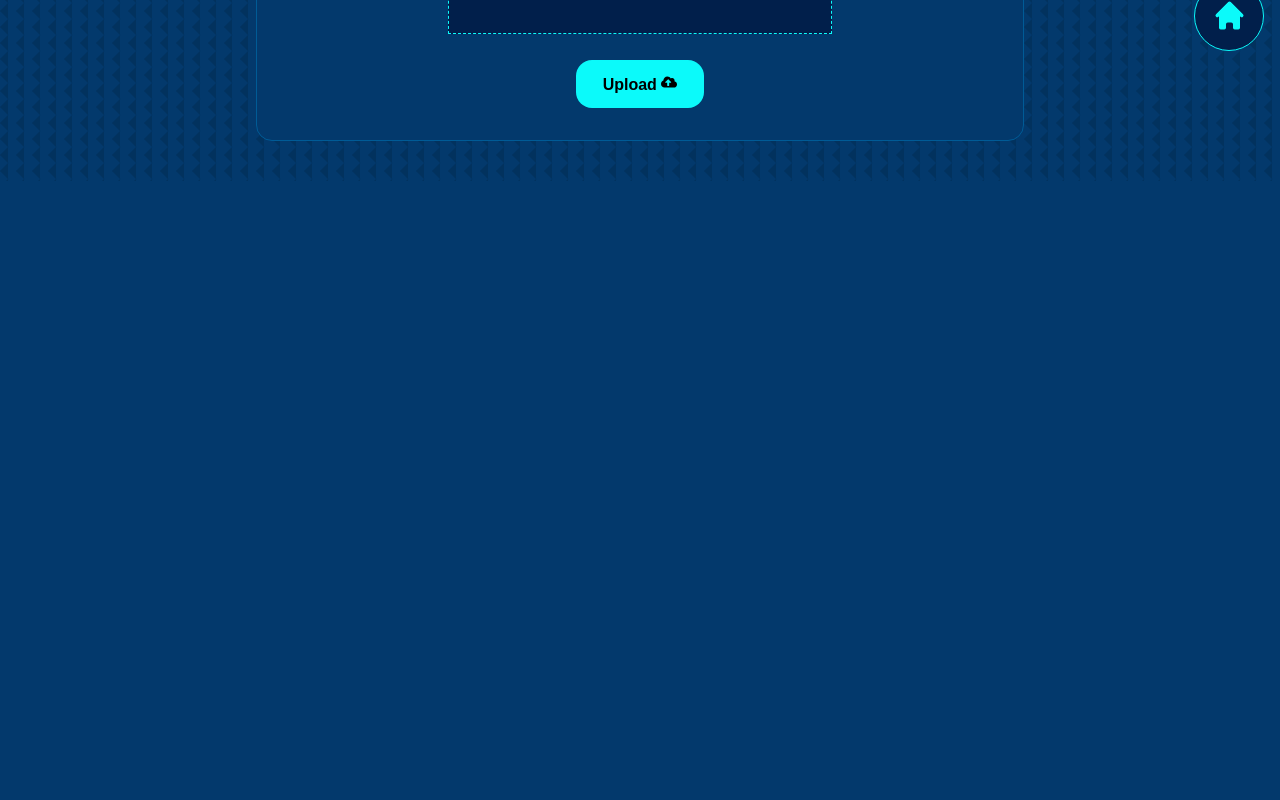
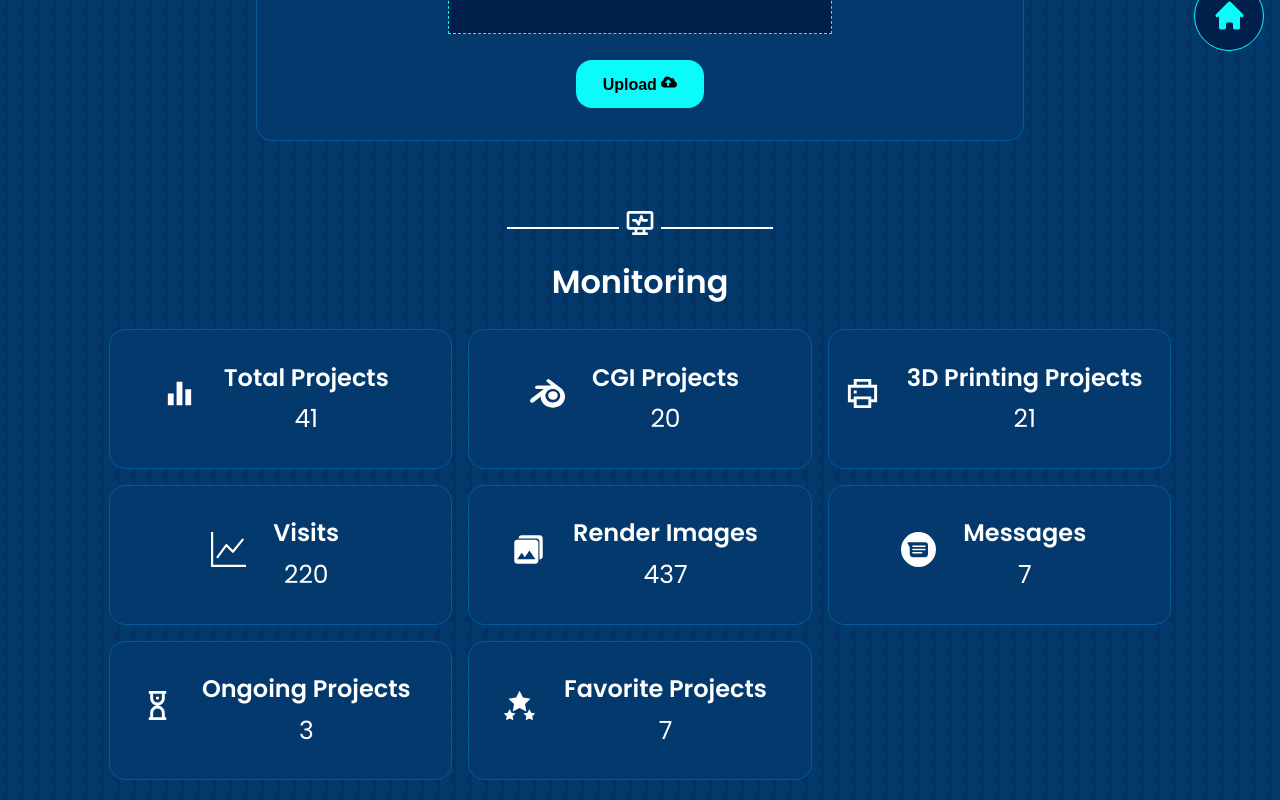
Before and after one commit to masterchief-00/portfolio-3d-artwork, a React (Create React App) app: page /admin in a window 1280 px wide. Shown: the part 733-1533 px from the top of the page. Before the commit the page ends 914 px from the top, so only its background shows below. Built offline with nearby package versions, Linux system fonts and the light colour scheme.

Commit message:
added monitor component

```diff
--- a/src/components/AdminHeader.js
+++ b/src/components/AdminHeader.js
@@ -23,7 +23,7 @@ const AdminHeader = () => {
             </a>
           </Item>
           <Item>
-            <a href="#">
+            <a href="#monitoring">
               <label>Monitor </label>
               <TbHeartRateMonitor />
             </a>
--- /dev/null
+++ b/src/components/Monitor.js
@@ -0,0 +1,206 @@
+import React from "react";
+import styled from "styled-components";
+import { MdOutlineEqualizer } from "react-icons/md";
+import { SiBlender,SiGooglemessages } from "react-icons/si";
+import { CgPrinter,CgSandClock } from "react-icons/cg";
+import {BsGraphUp} from 'react-icons/bs'
+import {IoMdPhotos} from 'react-icons/io'
+import {GiStarsStack} from 'react-icons/gi'
+import { TbHeartRateMonitor } from "react-icons/tb";
+
+
+const Monitor = () => {
+  return (
+    <Container id="monitoring">
+    <IconHeader>
+          <h1>
+            <TbHeartRateMonitor />
+          </h1>
+        </IconHeader>
+        <h1>Monitoring</h1>
+      <Wrapper>
+        <Item>
+          <Icon>
+            <MdOutlineEqualizer />
+          </Icon>
+
+          <Content>
+            <h2>Total Projects</h2>
+            <label>41</label>
+          </Content>
+        </Item>
+        <Item>
+          <Icon>
+            <SiBlender />
+          </Icon>
+          <Content>
+            <h2>CGI Projects</h2>
+            <label>20</label>
+          </Content>
+        </Item>
+        <Item>
+          <Icon>
+            <CgPrinter />
+          </Icon>
+          <Content>
+            <h2>3D Printing Projects</h2>
+            <label>21</label>
+          </Content>
+        </Item>
+        <Item>
+          <Icon>
+            <BsGraphUp />
+          </Icon>
+          <Content>
+            <h2>Visits</h2>
+            <label>220</label>
+          </Content>
+        </Item>
+        <Item>
+          <Icon>
+            <IoMdPhotos />
+          </Icon>
+          <Content>
+            <h2>Render Images</h2>
+            <label>437</label>
+          </Content>
+        </Item>
+        <Item>
+          <Icon>
+            <SiGooglemessages />
+          </Icon>
+          <Content>
+            <h2>Messages</h2>
+            <label>7</label>
+          </Content>
+        </Item>
+        <Item>
+          <Icon>
+            <CgSandClock />
+          </Icon>
+          <Content>
+            <h2>Ongoing Projects</h2>
+            <label>3</label>
+          </Content>
+        </Item>
+        <Item>
+          <Icon>
+            <GiStarsStack />
+          </Icon>
+          <Content>
+            <h2>Favorite Projects</h2>
+            <label>7</label>
+          </Content>
+        </Item>
+      </Wrapper>
+    </Container>
+  );
+};
+
+const Container = styled.div`
+  display: flex;
+  justify-content: center;
+  align-items: center;
+  flex-direction: column;
+  width: 100vw;
+  margin-top: 20px;
+  margin-bottom: 20px;
+
+
+`;
+const Wrapper = styled.div`
+  display: grid;
+  grid-template-columns: 1fr 1fr 1fr;
+  grid-gap: 1rem;
+  margin-top: 20px;
+
+  /* ======SMALL DEVICES====== */
+
+  @media screen and (max-width: 600px){
+      width: 80vw;
+  grid-template-columns: 1fr;
+  }
+  /* ======MEDIUM DEVICES======= */
+  @media screen and (min-width: 601px) and (max-width: 1024px){
+      width:90vw;
+  grid-template-columns: 1fr 1fr;
+
+  }
+`;
+const Item = styled.div`
+  display: flex;
+  flex-direction: row;
+  justify-content: center;
+  align-items: center;
+  gap: 1rem;
+  padding: 1rem;
+  background-color: var(--color-bg);
+  border: solid 1px var(--color-bg-variant);
+  border-radius: 1rem;
+
+
+  /* ======SMALL DEVICES====== */
+
+  @media screen and (max-width: 600px){
+        padding: 0.4rem;
+  }
+
+  `;
+  const Icon=styled.div`
+    font-size: 35px;
+
+    /* ======SMALL DEVICES====== */
+
+  @media screen and (max-width: 600px){
+      font-size: 25px;
+  }
+  `
+const Content = styled.div`
+  padding: 0.7rem;
+
+  label{
+      font-size: 25px;
+      text-align: left;
+  }
+
+  /* ======SMALL DEVICES====== */
+
+  @media screen and (max-width: 600px){
+      padding: 0.2rem;
+
+      label{
+          font-size: 18px;
+      }
+  }
+`;
+
+const IconHeader = styled.div`
+  display: flex;
+  flex-direction: row;
+  justify-content: center;
+  align-items: center;
+  &:before,
+  &:after {
+    content: "";
+    text-align: center;
+    width: 7rem;
+    height: 2px;
+    margin: 5px;
+    background-color: var(--color-white);
+  }
+
+  /* ======SMALL DEVICES====== */
+
+  @media screen and (max-width: 600px) {
+    &:before,
+    &:after {
+      content: "";
+      text-align: center;
+      width: 4rem;
+      height: 2px;
+      margin: 2px;
+      background-color: var(--color-white);
+    }
+  }
+`;
+export default Monitor;
--- a/src/components/ProjectUpload.js
+++ b/src/components/ProjectUpload.js
@@ -113,6 +113,7 @@ const ProjectUpload = () => {
               completion_date: "",
             })
           );
+          setFiles([]);
           setSubmitStatus(false);
         }
       } catch (error) {
@@ -239,7 +240,7 @@ const ProjectUpload = () => {
           </div>
 
           <Submit type="submit" disabled={submitEnabled}>
-            Upload <FaCloudUploadAlt />
+            {submitEnabled?"Uploading...":"Upload"} <FaCloudUploadAlt />
           </Submit>
         </Form>
       </Wrapper>
@@ -444,6 +445,9 @@ const Submit = styled.button`
     border-color: var(--color-primary-variant);
     color: var(--color-white);
   }
+  &:disabled{
+    cursor: not-allowed;
+  }
   /* ======SMALL DEVICES====== */
 
   @media screen and (max-width: 600px) {
--- a/src/pages/AdminPanel.js
+++ b/src/pages/AdminPanel.js
@@ -2,6 +2,7 @@ import React from "react";
 import styled from "styled-components";
 import AdminHeader from "../components/AdminHeader";
 import BackHome from "../components/BackHome";
+import Monitor from "../components/Monitor";
 import ProjectUpload from "../components/ProjectUpload";
 
 const AdminPanel = () => {
@@ -9,6 +10,7 @@ const AdminPanel = () => {
     <Container>
       <AdminHeader />
       <ProjectUpload />
+      <Monitor />
       <BackHome />
     </Container>
   );
```
